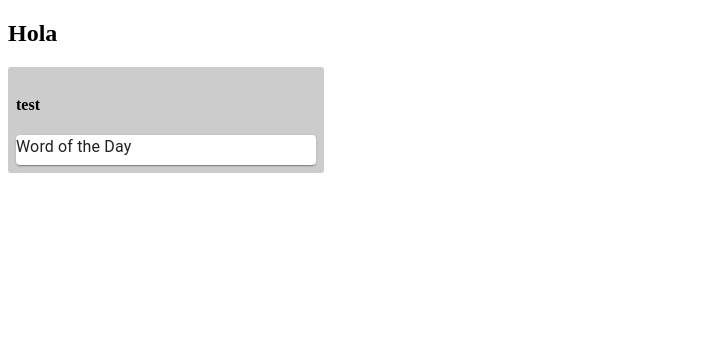
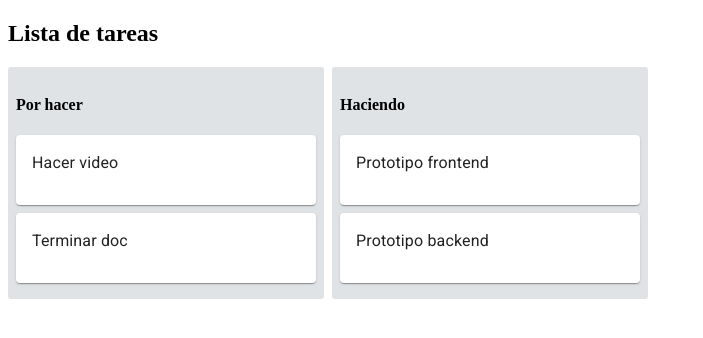
Before and after one commit to dcatasks/workahomic-prototipo, a React (Create React App) app: page / in a window 1280 px wide. Shown: the top 338 px of the page, without its empty margins (0-703 px from the left). Built offline with nearby package versions, Linux system fonts and the light colour scheme.

Commit message:
added reducers 2 cards

```diff
--- a/public/index.html
+++ b/public/index.html
@@ -3,6 +3,14 @@
   <head>
     <meta charset="utf-8" />
     <link rel="icon" href="%PUBLIC_URL%/favicon.ico" />
+    <link
+      rel="stylesheet"
+      href="https://fonts.googleapis.com/css?family=Roboto:300,400,500,700&display=swap"
+    />
+    <link
+      rel="stylesheet"
+      href="https://fonts.googleapis.com/icon?family=Material+Icons"
+    />
     <meta name="viewport" content="width=device-width, initial-scale=1" />
     <meta name="theme-color" content="#000000" />
     <meta
--- a/src/components/App.js
+++ b/src/components/App.js
@@ -1,16 +1,34 @@
 import React, { Component } from 'react';
 import TaskList from './TaskList';
+import { connect } from "react-redux";
 
 class App extends Component {
   render() {
+
+    const { lists } = this.props;
     return (
       <div className="App">
-        <h2>Hola</h2>
-        <TaskList title='test'></TaskList>
+        <h2>Lista de tareas</h2>
+        <div style={styles.listsContainer}>
+          {lists.map(list => (
+            <TaskList key={list.id} title={list.title} cards={list.cards} />
+          ))}
+        </div>
       </div>
     );
   }
 
 }
 
-export default App;
+const styles = {
+  listsContainer: {
+    display: 'flex',
+    flexDirection: 'row'
+  }
+}
+
+const mapStateToProps = state => ({
+  lists: state.lists
+})
+
+export default connect(mapStateToProps)(App);
--- a/src/components/TaskCard.js
+++ b/src/components/TaskCard.js
@@ -1,17 +1,22 @@
 import React from 'react';
-import TaskList from './TaskList';
 import Card from '@material-ui/core/Card';
 import Typography from '@material-ui/core/Typography';
+import CardContent from '@material-ui/core/CardContent';
 
-const TaskCard = () => {
+const TaskCard = ({text, id}) => {
     return(
-        <Card>
-            <Typography gutterBottom>
-            Word of the Day
-            </Typography>
+        <Card style ={styles.cardContainer}>
+            <CardContent>
+            <Typography gutterBottom>{text}</Typography>
+            </CardContent>
+        </Card>
+    );
+};
 
-        </Card>
-    )
+const styles = {
+    cardContainer: {
+        marginBottom: 8
+    }
 }
 
 export default TaskCard;
--- a/src/components/TaskList.js
+++ b/src/components/TaskList.js
@@ -1,22 +1,29 @@
-import React, { useState } from "react";
+import React from "react";
 import TaskCard from './TaskCard';
 
-const TaskList = ({ title, cards, listID, index, dispatch }) => {
+const TaskList = ({ title, cards}) => {
+
     return(
         <div style={styles.container}>
             <h4>{title}</h4>
-            <TaskCard></TaskCard>
+            { cards.map(card => (
+                <TaskCard
+                    key={card.id}
+                    text={card.text}
+                />
+            ))}
         </div>
 
-    )
+    );
 }
 
 const styles = {
     container: {
-        backgroundColor: '#ccc',
+        backgroundColor: '#dfe3e6',
         borderRadius: 3,
         width: 300,
-        padding: 8
+        padding: 8,
+        marginRight: 8
     }
 };
 
--- a/src/reducers/index.js
+++ b/src/reducers/index.js
@@ -1,3 +1,6 @@
 import { combineReducers } from "redux";
+import listsReducer from "./listsReducer";
 
-export default combineReducers({});
+export default combineReducers({
+    lists: listsReducer
+});
--- /dev/null
+++ b/src/reducers/listsReducer.js
@@ -0,0 +1,39 @@
+const initialState = [
+    {
+        title: 'Por hacer',
+        id: 0,
+        cards: [
+            {
+                id: 0,
+                text: 'Hacer video'
+            },
+            {
+                id: 1,
+                text: 'Terminar doc'
+            },
+        ]
+    },
+    {
+        title: 'Haciendo',
+        id: 1,
+        cards: [
+            {
+                id: 0,
+                text: 'Prototipo frontend'
+            },
+            {
+                id: 1,
+                text: 'Prototipo backend'
+            },
+        ]
+    }
+]
+
+const listsReducer = (state = initialState, action) => {
+    switch(action.type){
+        default:
+            return state;
+    }
+}
+
+export default listsReducer;
--- a/src/store/index.js
+++ b/src/store/index.js
@@ -1,7 +1,6 @@
 import { createStore } from "redux";
+import rootReducer from "../reducers";
 
-const reducer = () => {};
-
-const store = createStore(reducer);
+const store = createStore(rootReducer);
 
 export default store;
```
Also changed, not shown: 1 other file (tests, documents, lock files or other folders).
